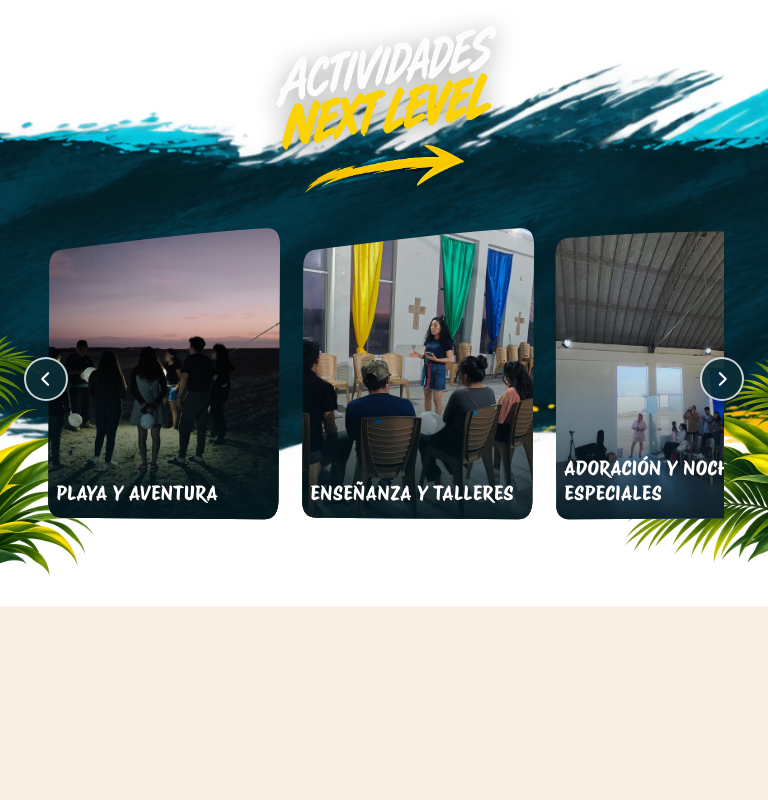
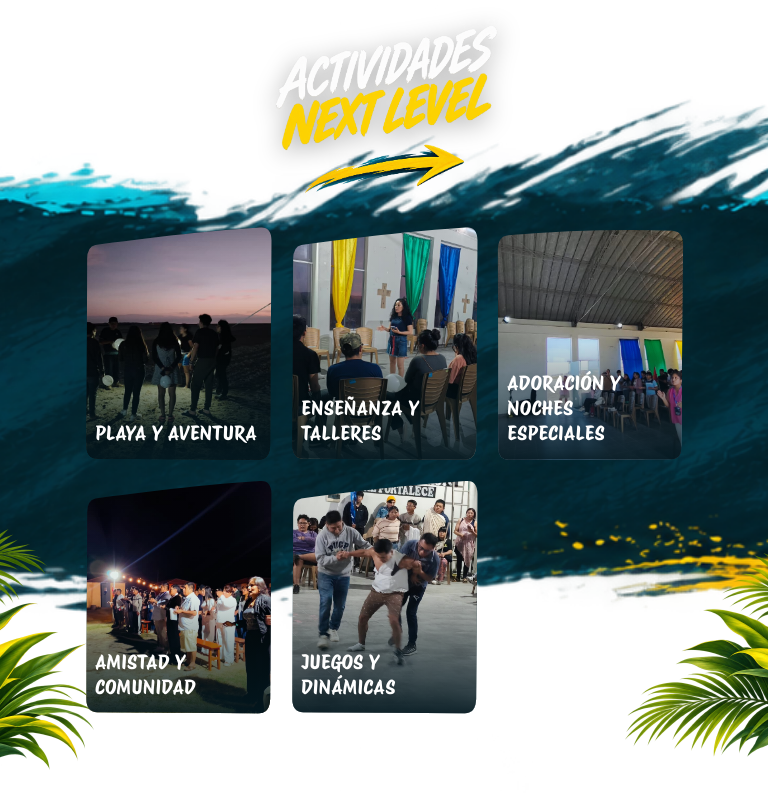
Before and after one commit to JhonAQ/radical2.0, a Next.js app: page / in a window 768 px wide. Shown: the part 1953-2753 px from the top of the page. Before the commit the page ends 2559 px from the top, so only its background shows below. Built offline with nearby package versions, Linux system fonts and the light colour scheme; no server answers.

Commit message:
Make activities cards responsive in two rows

```diff
--- a/app/globals.css
+++ b/app/globals.css
@@ -63,6 +63,26 @@ body {
   background: var(--background);
   color: var(--foreground);
   font-family: var(--font-sans);
+}
+
+@media (min-width: 768px) and (max-width: 1000px) {
+  .activities-carousel-track {
+    display: grid;
+    grid-template-columns: repeat(3, minmax(0, 190px));
+    justify-content: center;
+    overflow: visible;
+  }
+
+  .activities-carousel-card {
+    width: 100%;
+    max-width: 190px;
+    flex: none;
+  }
+
+  .activities-carousel-card[aria-hidden="true"],
+  .activities-carousel-arrow {
+    display: none;
+  }
 }
 
 /* ── Custom Animations ─────────────────────────────────── */
--- a/components/activities/Activities.tsx
+++ b/components/activities/Activities.tsx
@@ -93,10 +93,10 @@ export function Activities() {
             ref={trackRef}
             onScroll={syncActiveCard}
             aria-label="Actividades del campamento"
-            className="relative flex snap-x snap-mandatory gap-4 overflow-x-auto overscroll-x-contain pb-3 [scrollbar-width:none] [&::-webkit-scrollbar]:hidden"
+            className="activities-carousel-track relative flex snap-x snap-mandatory gap-4 overflow-x-auto overscroll-x-contain pb-3 [scrollbar-width:none] [&::-webkit-scrollbar]:hidden"
           >
             {[...activities, ...activities].map((activity, index) => (
-              <article key={`${activity.title}-${index}`} aria-hidden={index >= activities.length ? true : undefined} style={{ clipPath: `url(#activity-organic-${index % 3 === 2 ? "b" : "a"})` }} className="relative aspect-[4/5] basis-[77%] shrink-0 snap-start overflow-hidden bg-azul-profundo sm:basis-[238px] lg:basis-[calc((100%_-_4rem)/5)]">
+              <article key={`${activity.title}-${index}`} aria-hidden={index >= activities.length ? true : undefined} style={{ clipPath: `url(#activity-organic-${index % 3 === 2 ? "b" : "a"})` }} className="activities-carousel-card relative aspect-[4/5] basis-[77%] shrink-0 snap-start overflow-hidden bg-azul-profundo sm:basis-[238px] lg:basis-[calc((100%_-_4rem)/5)]">
                 <Image src={activity.image} alt={activity.alt} fill sizes="(max-width: 640px) 78vw, (max-width: 1024px) 310px, 22vw" className="object-cover" />
                 <div className="absolute inset-0 bg-gradient-to-t from-[#031820]/95 via-[#031820]/10 to-transparent" />
                 <h3 className="absolute inset-x-3 bottom-4 font-edosz text-lg uppercase leading-tight text-white drop-shadow-md sm:text-xl lg:text-base xl:text-lg">
@@ -105,10 +105,10 @@ export function Activities() {
               </article>
             ))}
           </div>
-          <button type="button" onClick={() => slide(-1)} aria-label="Actividad anterior" className="absolute -left-5 top-1/2 z-20 flex h-11 w-11 -translate-y-1/2 items-center justify-center rounded-full border-2 border-white/80 bg-azul-profundo/90 text-white shadow-lg transition-colors hover:bg-turquesa/80 focus-visible:outline-2 focus-visible:outline-offset-4 focus-visible:outline-amarillo lg:-left-6">
+          <button type="button" onClick={() => slide(-1)} aria-label="Actividad anterior" className="activities-carousel-arrow absolute -left-5 top-1/2 z-20 flex h-11 w-11 -translate-y-1/2 items-center justify-center rounded-full border-2 border-white/80 bg-azul-profundo/90 text-white shadow-lg transition-colors hover:bg-turquesa/80 focus-visible:outline-2 focus-visible:outline-offset-4 focus-visible:outline-amarillo lg:-left-6">
             <svg aria-hidden="true" viewBox="0 0 24 24" className="h-5 w-5" fill="none"><path d="m14.5 5-7 7 7 7" stroke="currentColor" strokeWidth="2.5" strokeLinecap="round" strokeLinejoin="round" /></svg>
           </button>
-          <button type="button" onClick={() => slide(1)} aria-label="Siguiente actividad" className="absolute -right-5 top-1/2 z-20 flex h-11 w-11 -translate-y-1/2 items-center justify-center rounded-full border-2 border-white/80 bg-azul-profundo/90 text-white shadow-lg transition-colors hover:bg-turquesa/80 focus-visible:outline-2 focus-visible:outline-offset-4 focus-visible:outline-amarillo lg:-right-6">
+          <button type="button" onClick={() => slide(1)} aria-label="Siguiente actividad" className="activities-carousel-arrow absolute -right-5 top-1/2 z-20 flex h-11 w-11 -translate-y-1/2 items-center justify-center rounded-full border-2 border-white/80 bg-azul-profundo/90 text-white shadow-lg transition-colors hover:bg-turquesa/80 focus-visible:outline-2 focus-visible:outline-offset-4 focus-visible:outline-amarillo lg:-right-6">
             <svg aria-hidden="true" viewBox="0 0 24 24" className="h-5 w-5" fill="none"><path d="m9.5 5 7 7-7 7" stroke="currentColor" strokeWidth="2.5" strokeLinecap="round" strokeLinejoin="round" /></svg>
           </button>
           <span className="sr-only" aria-live="polite">Actividad {activeIndex + 1} de {activities.length}</span>
```
